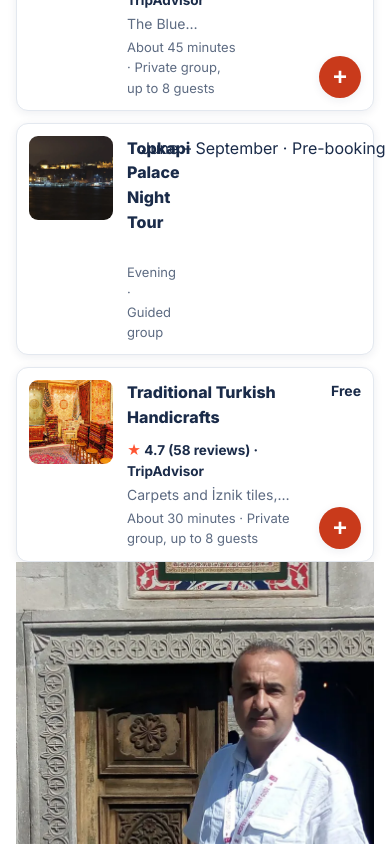
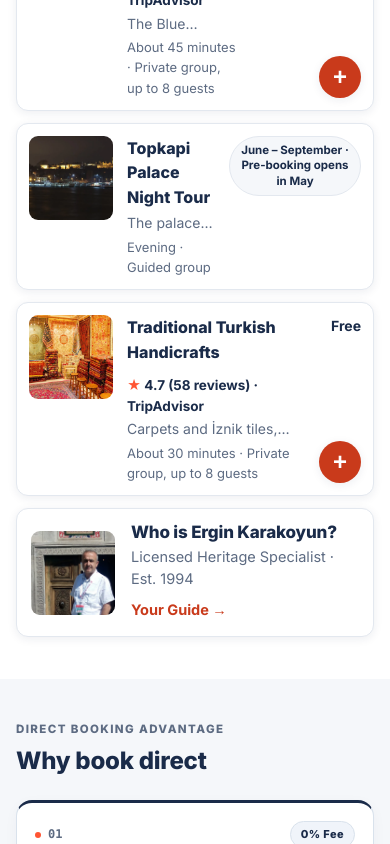
Before and after one commit to 7amed3li/oligarch-travel, a Next.js app: page / in a window 390 px wide. Shown: the part 3500-4344 px from the top of the page. Built offline with nearby package versions, Linux system fonts and the light colour scheme.

Commit message:
Ergin revision 5: Topkapi Night Tour (seasonal, no price), Who-is-Ergin menu card, tabii section

```diff
--- a/app/globals.css
+++ b/app/globals.css
@@ -1109,6 +1109,18 @@ html.splash-done .ss-root{display:none!important}
 .mrow-add{width:42px;height:42px;border-radius:50%;border:0;background:var(--accent-deep);color:#fff;font-size:24px;font-weight:800;line-height:1;cursor:pointer;box-shadow:var(--shadow)}
 .mrow-add:hover{background:var(--accent-deep-hover)}
 .mrow-add:disabled{background:#B9C4D2;cursor:not-allowed;box-shadow:none}
+.mrow-badge{align-self:center;max-width:170px;text-align:center;background:var(--mist);border:1px solid var(--line);border-radius:999px;padding:7px 12px;font-size:12.5px;font-weight:700;line-height:1.35;color:var(--ink)}
+.tm-badge-row{margin:12px 0 0}
+.tm-badge{display:inline-block;background:var(--mist);border:1px solid var(--line);border-radius:999px;padding:7px 14px;font-size:13px;font-weight:700;color:var(--ink)}
+.whois-card{display:flex;gap:16px;align-items:center;background:#fff;border:1px solid var(--line);border-radius:var(--radius);padding:14px;margin-top:12px;box-shadow:var(--shadow);text-decoration:none;transition:border-color .15s ease,transform .15s ease}
+.whois-card:hover{border-color:#C6D2E0;transform:translateY(-1px)}
+.whois-img{width:104px;height:104px;flex:none;object-fit:cover;border-radius:9px}
+.whois-body{flex:1;min-width:0}
+.whois-title{margin:0;font-size:19px;font-weight:800;color:var(--ink)}
+.whois-line{margin:3px 0 0;font-size:14.5px;color:var(--ink-soft)}
+.whois-link{display:inline-block;margin-top:8px;font-size:14.5px;font-weight:700;color:var(--accent-deep)}
+.td-seasonal-badge{display:inline-block;background:var(--mist);border:1px solid var(--line);border-radius:999px;padding:8px 14px;font-size:14px;font-weight:800;line-height:1.35;color:var(--ink)}
+.td-seasonal-note{margin:12px 0 0;font-size:14.5px;line-height:1.58;color:var(--ink-soft)}
 /* tour detail popup */
 .tmodal-overlay{position:fixed;inset:0;z-index:90;background:rgba(16,26,43,.55);display:flex;align-items:flex-end;justify-content:center;padding:0}
 .tmodal{background:#fff;width:100%;max-width:640px;max-height:92vh;overflow-y:auto;border-radius:18px 18px 0 0;box-shadow:var(--shadow-lg);animation:tmodalIn .18s ease}
@@ -1138,6 +1150,9 @@ html.splash-done .ss-root{display:none!important}
 @media(max-width:560px){
   .mb-bar{top:64px}
   .mrow-img{width:84px;height:84px}
+  .whois-img{width:84px;height:84px}
+  .whois-title{font-size:17px}
+  .mrow-badge{max-width:132px;font-size:11.5px;padding:6px 9px}
   .mrow-name{font-size:16px}
   .mrow-price{font-size:14px}
 }
```
